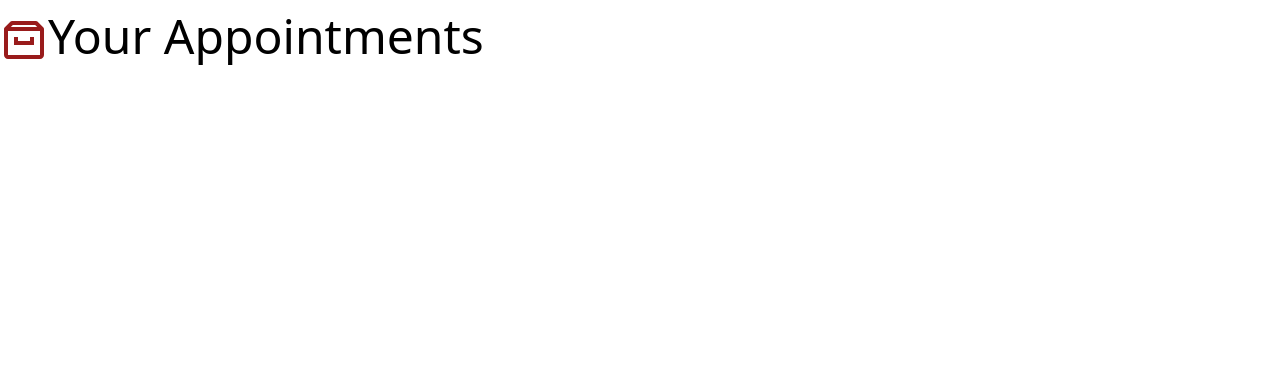
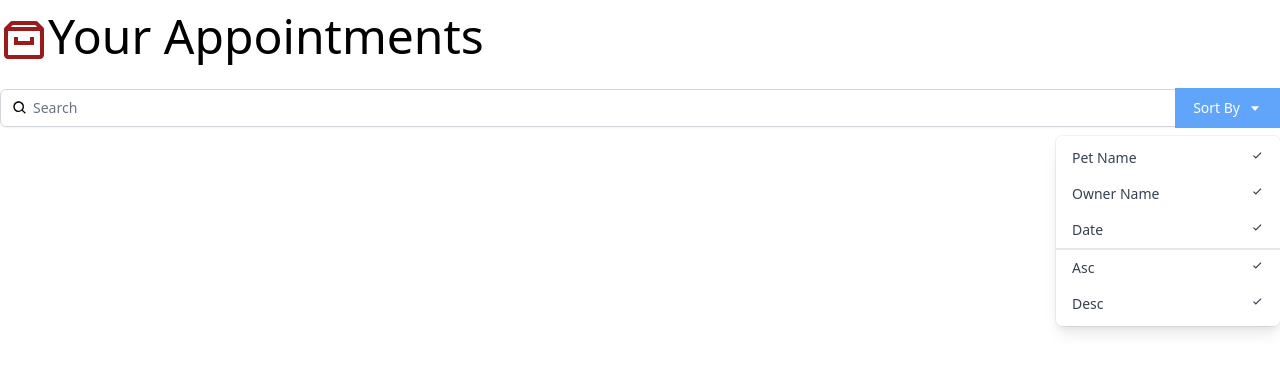
Before and after one commit to OmerT13/vetAppointmentsManager, a React (Create React App) app: page / in a window 1280 px wide. Shown: the top 372 px of the page. Built offline with nearby package versions, Linux system fonts and the light colour scheme.

Commit message:
Created the Search component

```diff
--- a/src/App.js
+++ b/src/App.js
@@ -1,4 +1,5 @@
 import { BiArchive } from "react-icons/bi";
+import Search from "./components/Search"
 
 function App() {
   return (
@@ -6,6 +7,7 @@
       <h1 className='text-5xl'>
         <BiArchive className="inline-block text-red-800" />Your Appointments
         </h1>
+        <Search />
     </div>
   );
 }
--- /dev/null
+++ b/src/components/Search.js
@@ -0,0 +1,52 @@
+import {BiSearch, BiCaretDown, BiCheck} from "react-icons/bi"
+
+const Dropdown = () => {
+    return (
+    <div className="origin-top-right absolute right-0 mt-2 w-56
+    rounded-md shadow-lg bg-white ring-1 ring-black ring-opacity-5">
+    <div className="py-1" role="menu" aria-orientation="vertical" aria-labelledby="options-menu">
+      <div
+        className="px-4 py-2 text-sm text-gray-700 hover:bg-gray-100 hover:text-gray-900 flex justify-between cursor-pointer"
+        role="menuitem">Pet Name <BiCheck /></div>
+      <div
+        className="px-4 py-2 text-sm text-gray-700 hover:bg-gray-100 hover:text-gray-900 flex justify-between cursor-pointer"
+        role="menuitem">Owner Name  <BiCheck /></div>
+      <div
+        className="px-4 py-2 text-sm text-gray-700 hover:bg-gray-100 hover:text-gray-900 flex justify-between cursor-pointer"
+        role="menuitem">Date <BiCheck /></div>
+      <div
+        className="px-4 py-2 text-sm text-gray-700 hover:bg-gray-100 hover:text-gray-900 flex justify-between cursor-pointer border-gray-1 border-t-2"
+        role="menuitem">Asc <BiCheck /></div>
+      <div
+        className="px-4 py-2 text-sm text-gray-700 hover:bg-gray-100 hover:text-gray-900 flex justify-between cursor-pointer"
+        role="menuitem">Desc <BiCheck /></div>
+    </div>
+  </div>
+  )
+}
+
+const Search = () => {
+    return (
+        <div className="py-5">
+        <div className="mt-1 relative rounded-md shadow-sm">
+          <div className="absolute inset-y-0 left-0 pl-3 flex items-center pointer-events-none">
+            <BiSearch />
+            <label htmlFor="query" className="sr-only" />
+          </div>
+          <input type="text" name="query" id="query" value=""
+            className="pl-8 rounded-md focus:ring-indigo-500 focus:border-indigo-500 block w-full sm:text-sm border-gray-300" placeholder="Search" />
+          <div className="absolute inset-y-0 right-0 flex items-center">
+            <div>
+              <button type="button"
+                className="justify-center px-4 py-2 bg-blue-400 border-2 border-blue-400 text-sm text-white hover:bg-blue-700 focus:outline-none focus:ring-2 focus:ring-offset-2 flex items-center" id="options-menu" aria-haspopup="true" aria-expanded="true">
+                Sort By <BiCaretDown className="ml-2" />
+              </button>
+              <Dropdown />
+            </div>
+          </div>
+        </div>
+      </div>
+    )
+}
+
+export default Search
```
